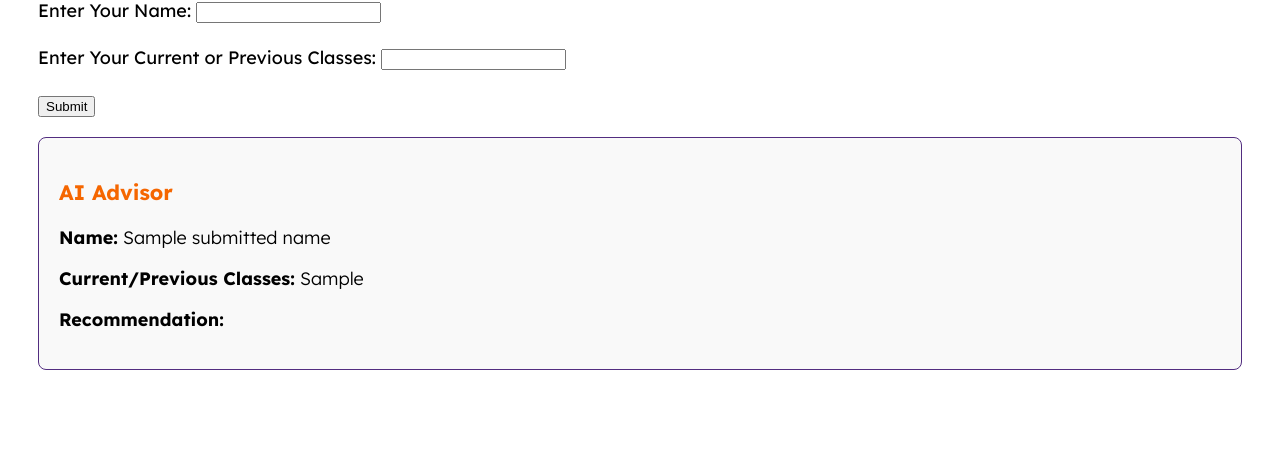
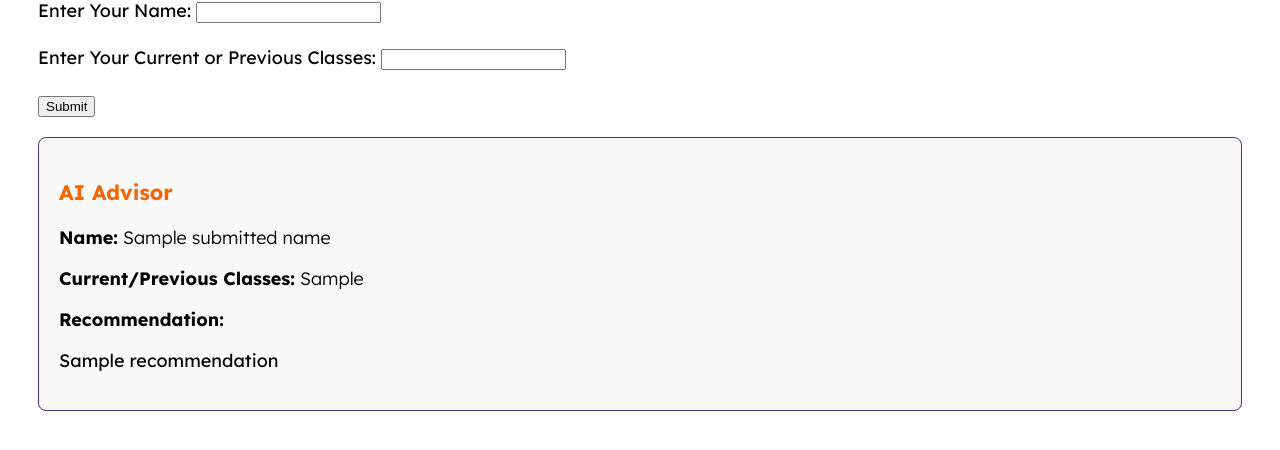
Before and after one commit to hleach78/cuhackit_website, a Flask app: template templates/index.html in a window 1280 px wide. Shown: the part 273-723 px from the top of the page. Run offline with Flask 3, Linux system fonts and the light colour scheme; the template is opened without the code that fills it: most values are stand-ins (such as "Sample title", 1, 10 or a date in 2020); some web fonts are replaced.

Commit message:
Added AI in website

```diff
--- a/app.py
+++ b/app.py
@@ -1,6 +1,7 @@
 from flask import Flask, render_template, request
 import os
 import json
+from utils import callAPI
 
 app = Flask(__name__)
 data_file = "submitted_data.json"
@@ -23,13 +24,20 @@ def collect_data(name, courses):
 def home():
     submitted_name = None
     submitted_courses = None
+    recommendation = None
     if request.method == "POST":
         submitted_name = request.form.get("user_name")
         submitted_courses = request.form.get("user_classes")
         if submitted_name and submitted_courses:
             collect_data(submitted_name, submitted_courses)
+            student = {
+                "name": submitted_name,
+                "completed_courses": [],
+                "current_courses": submitted_courses.split(",")
+            }
+            recommendation = callAPI(student)
     return render_template("index.html", submitted_name=submitted_name,
-            submitted_courses=submitted_courses)
+            submitted_courses=submitted_courses, recommendation=recommendation)
 
 if __name__ == "__main__":
     app.run(debug=True)
--- a/templates/index.html
+++ b/templates/index.html
@@ -23,9 +23,13 @@
         <h3>AI Advisor</h3>
         <p><strong>Name:</strong> <span class="submitted-text">{{ submitted_name }}</span></p>
         <p><strong>Current/Previous Classes:</strong> <span class="submitted-text">{{ submitted_courses }}</span></p>
-        <p><strong>Recommendation:</strong></p>
+
+        {% if recommendation %}
+            <p><strong>Recommendation:</strong>
+            <p> {{  recommendation }}</p>
+        {% else %}
+            <p>AI Advisor could not find a solution.</p>
+        {% endif %}
     </div>
 {% endif %}
-
-
 {% endblock %}
```
